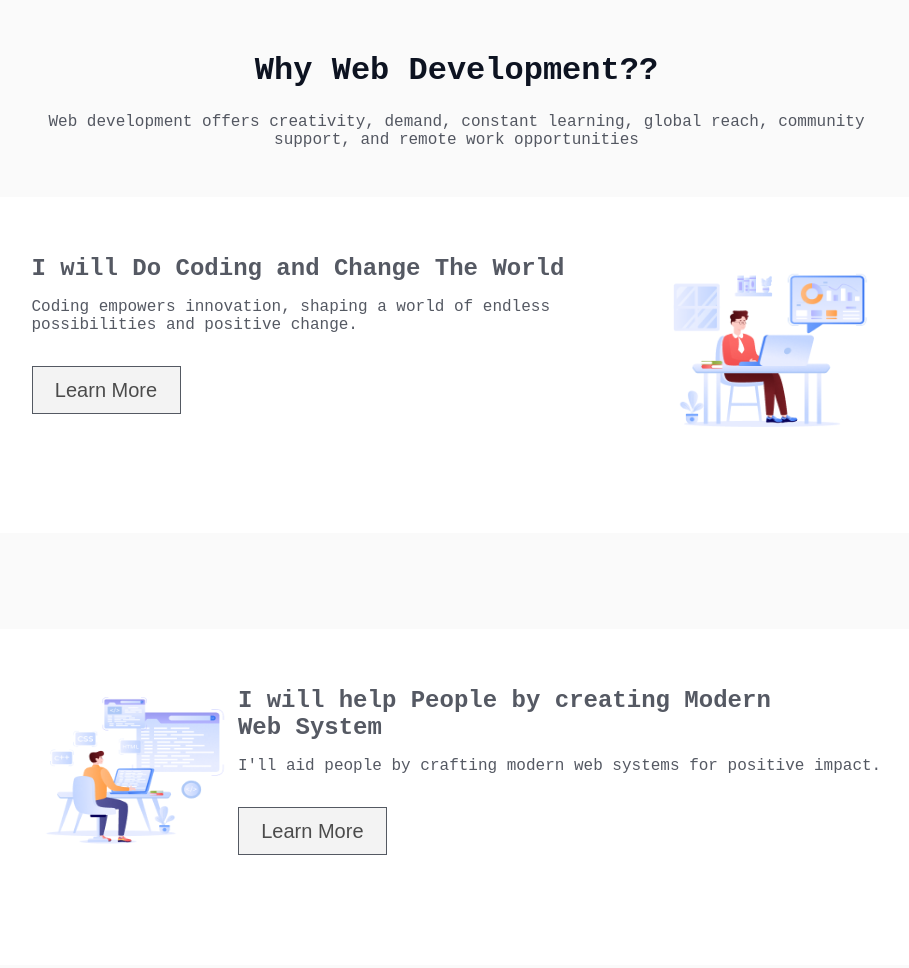
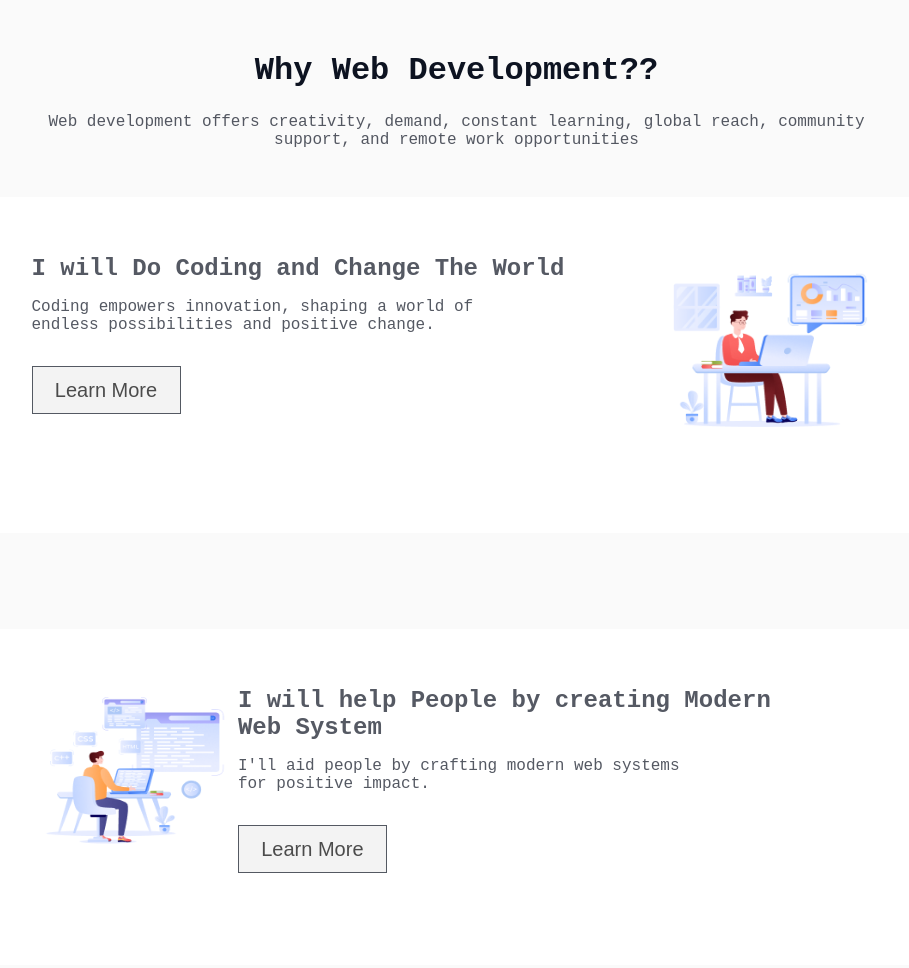
Before and after one commit to salmanfxrsi/PhA1, a plain HTML site: page index.html in a window 1280 px wide. Shown: the part 885-1853 px from the top of the page, without its empty margins (173-1082 px from the left). Drawn offline with Linux system fonts and the light colour scheme; a web font is replaced by a local one.

Commit message:
added newly

```diff
--- a/index.html
+++ b/index.html
@@ -88,7 +88,7 @@
 
     </main>
 
-    <footer id="reachonfooter">
+    <footer>
         <!-- support section start here -->
         <div id="button-connection" class="support-section-container">
 
@@ -99,7 +99,7 @@
         </div>
 
         <!-- info section start here  -->
-    <section class="info-container">
+    <section id="reachonfooter" class="info-container">
         <div class="info-title">
         <p>An Open Commitment by Salman Farsi</p>
         </div>
--- a/style/style.css
+++ b/style/style.css
@@ -118,9 +118,9 @@ margin-top: 10px;}
 .wwb-content-one p
 {color: rgb(13, 19, 33);
 font-size: 16px;
-font-weight: 400;
+font-weight: 400px;
 opacity: 0.7;
-width: 600px;
+width: 465px;
 margin-top: 16px;}
 
 .wwb-image-one
@@ -145,9 +145,9 @@ margin-top: 10px;}
 .wwb-content-two p
 {color: rgb(13, 19, 33);
 font-size: 16px;
-font-weight: 400;
+font-weight: 400px;
 opacity: 0.7;
-width: 900px;
+width: 680px;
 margin-top: 16px;}
 
 .wwb-image-two
```
